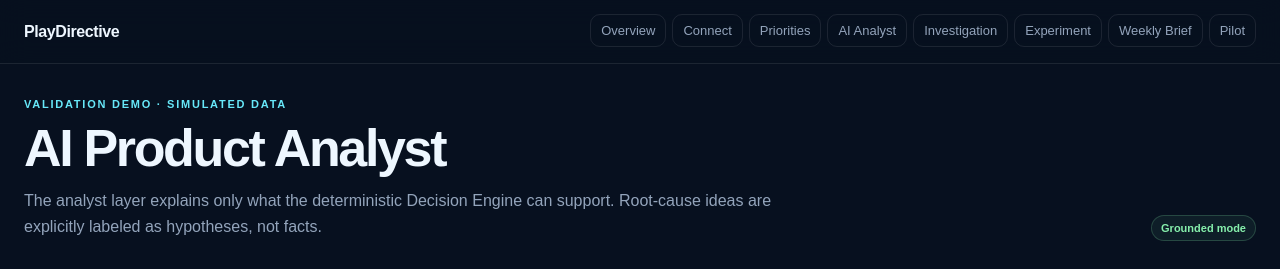
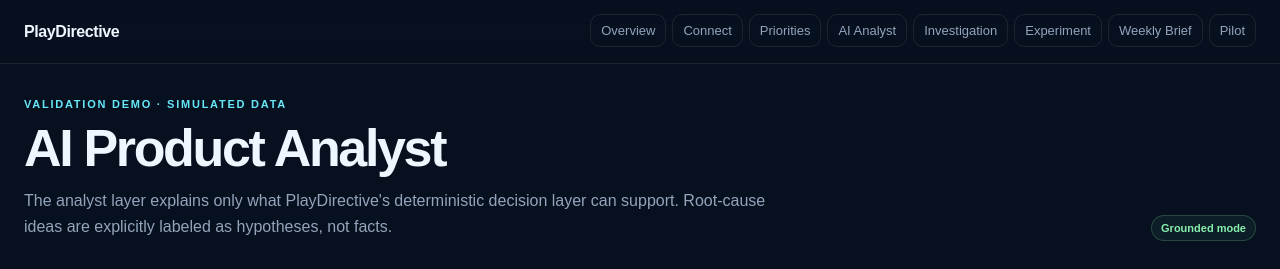
Before and after one commit to danielwauer-maker/roblox-decision-engine, a Next.js app in the folder apps/web/: page /demo/analyst in a window 1280 px wide. Shown: the top 269 px of the page. Built offline with nearby package versions, Linux system fonts and the light colour scheme.

Commit message:
brand: update analyst copy to PlayDirective

```diff
--- a/apps/web/app/demo/analyst/page.tsx
+++ b/apps/web/app/demo/analyst/page.tsx
@@ -24,7 +24,7 @@
     <DemoShell>
       <PageTitle
         title="AI Product Analyst"
-        copy="The analyst layer explains only what the deterministic Decision Engine can support. Root-cause ideas are explicitly labeled as hypotheses, not facts."
+        copy="The analyst layer explains only what PlayDirective's deterministic decision layer can support. Root-cause ideas are explicitly labeled as hypotheses, not facts."
         action={<Pill tone="good">Grounded mode</Pill>}
       />
 
```
